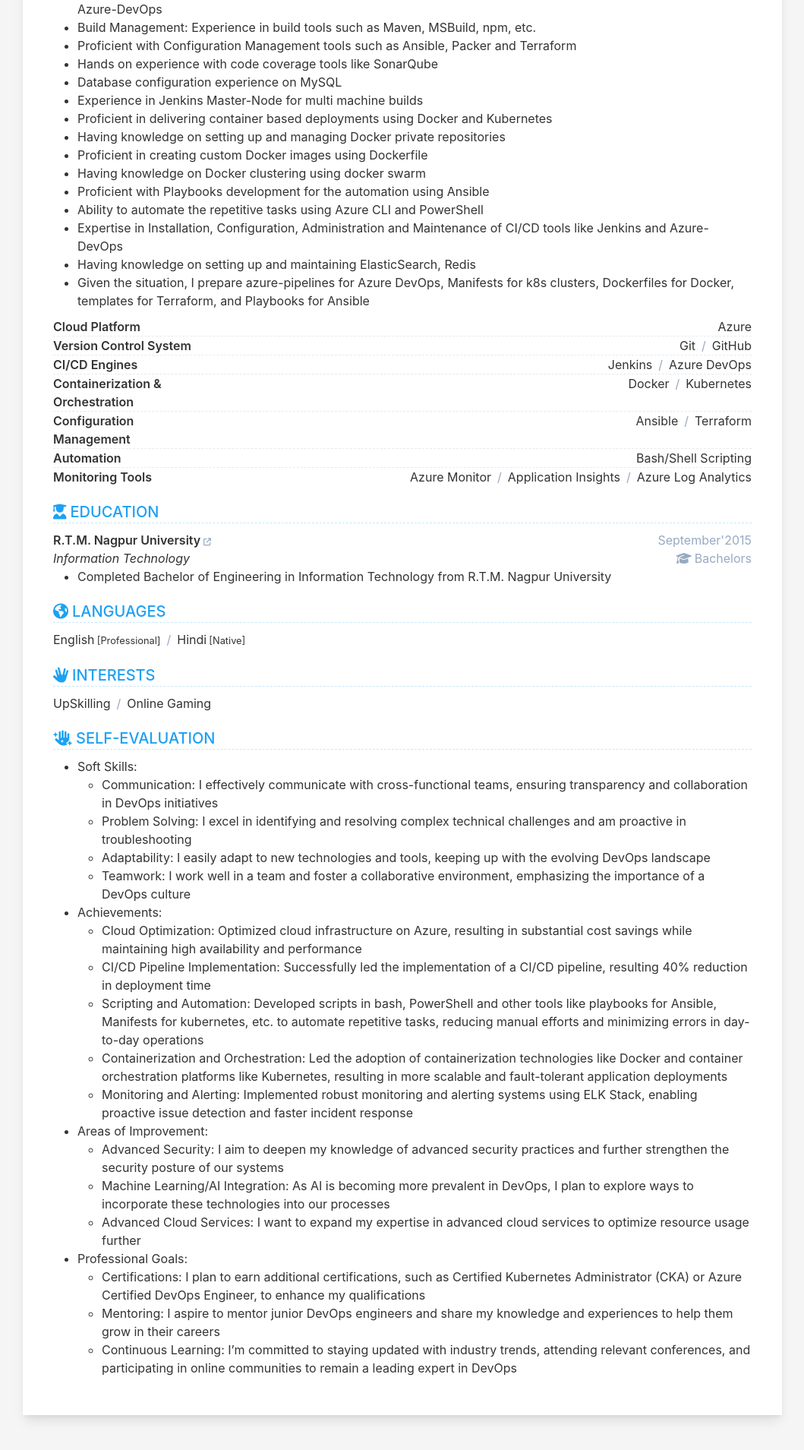
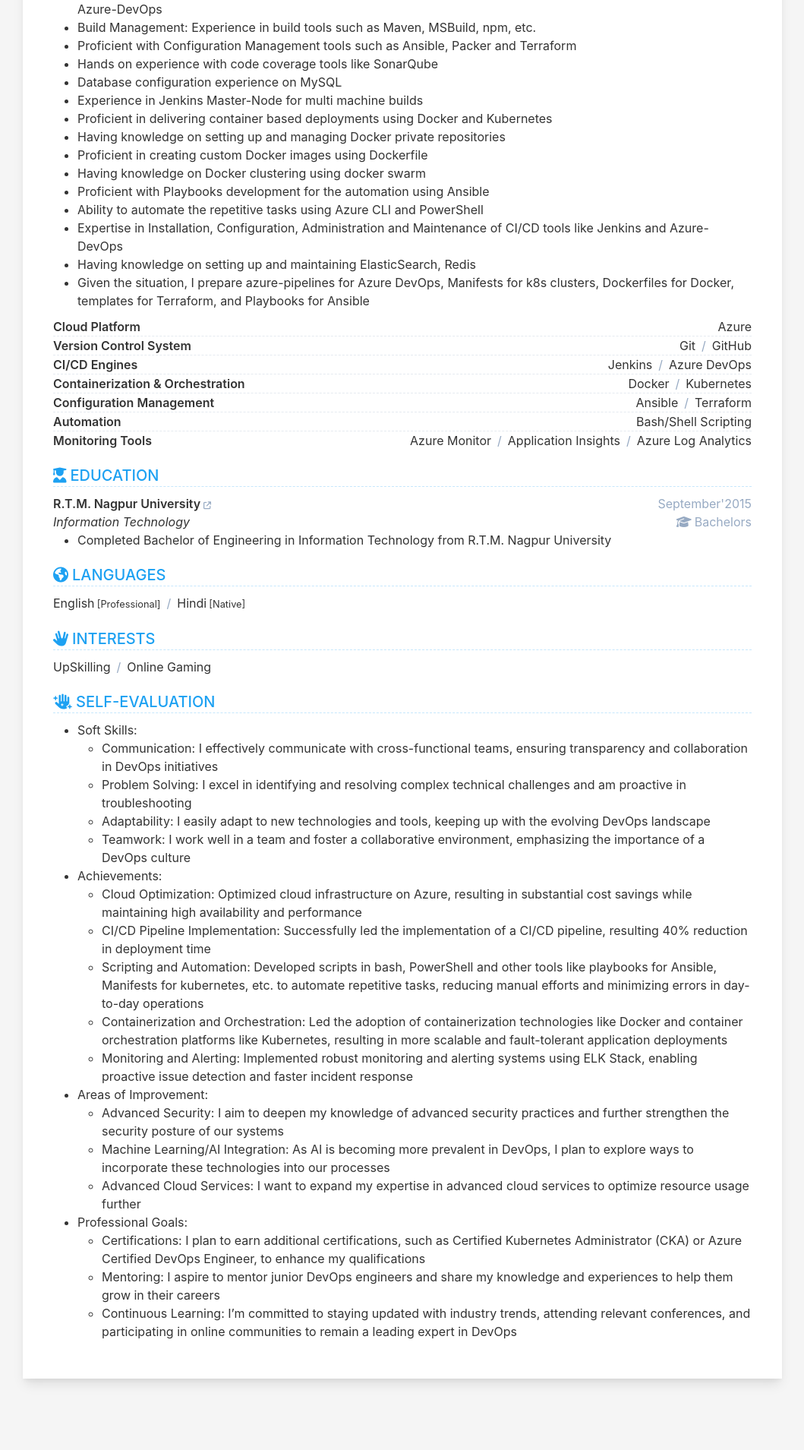
Before and after one commit to Raskinn/Resume, a Jekyll site: the page built from index.html, in a window 1280 px wide. Shown: the part 2764-4673 px from the top of the page at 76% size, without its empty margins (110-1169 px from the left). Built offline with Jekyll 4.4.1, drawn with Linux system fonts in a browser that asks for light colours; after the commit the page ends 4625 px from its top, so only the background shows below that.

Commit message:
Fix: Prevent skill group names from wrapping to multiple lines

```diff
--- a/_includes/skill.html
+++ b/_includes/skill.html
@@ -38,7 +38,7 @@
     <div class="groups">
       {%- for group in skill.groups %}
       <div class="group">
-        <div class="group-name">
+        <div class="group-name" style="white-space: nowrap;">
           <span>{{ group.name }}</span>
         </div>
         <div class="group-item">
```
